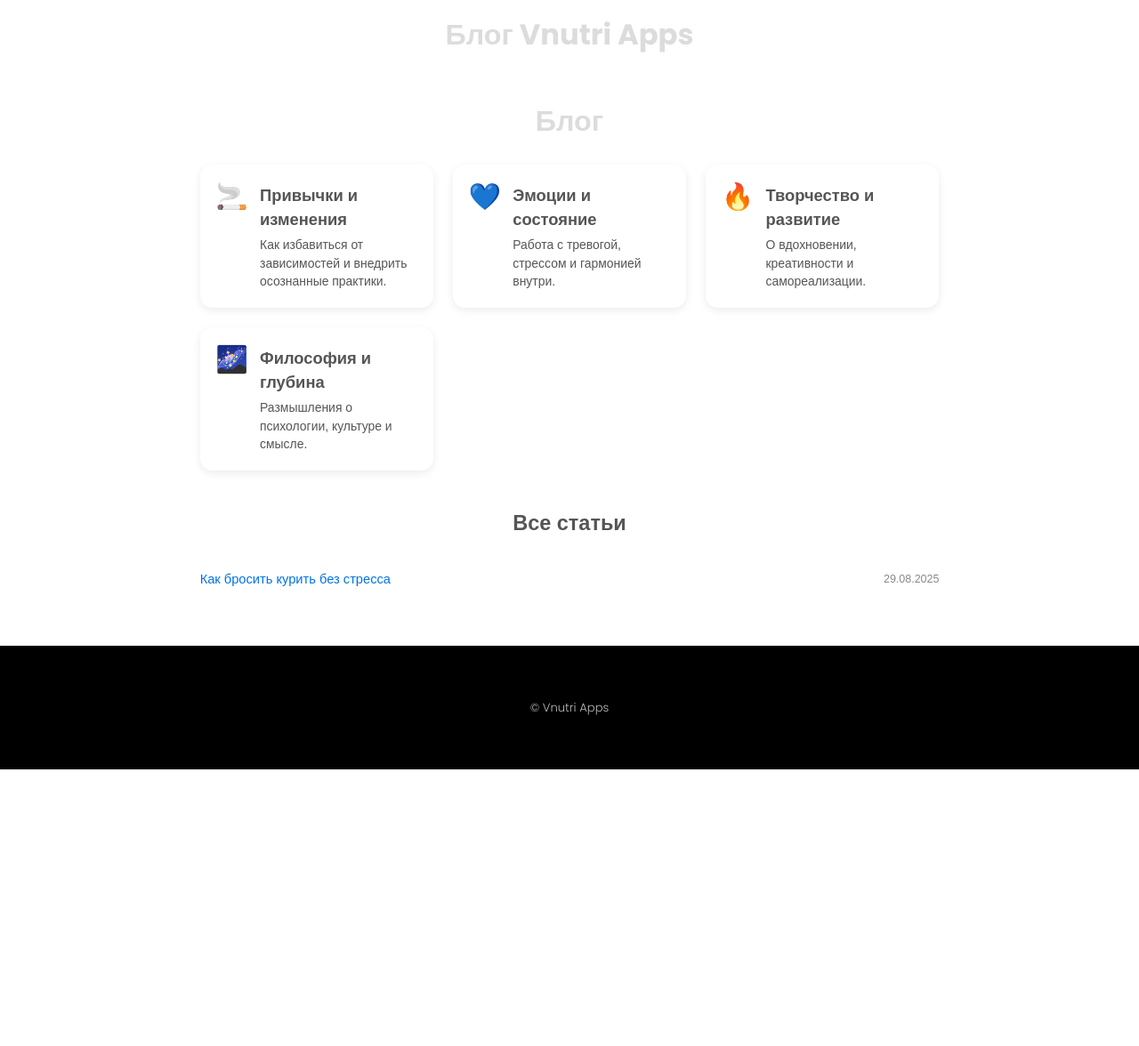
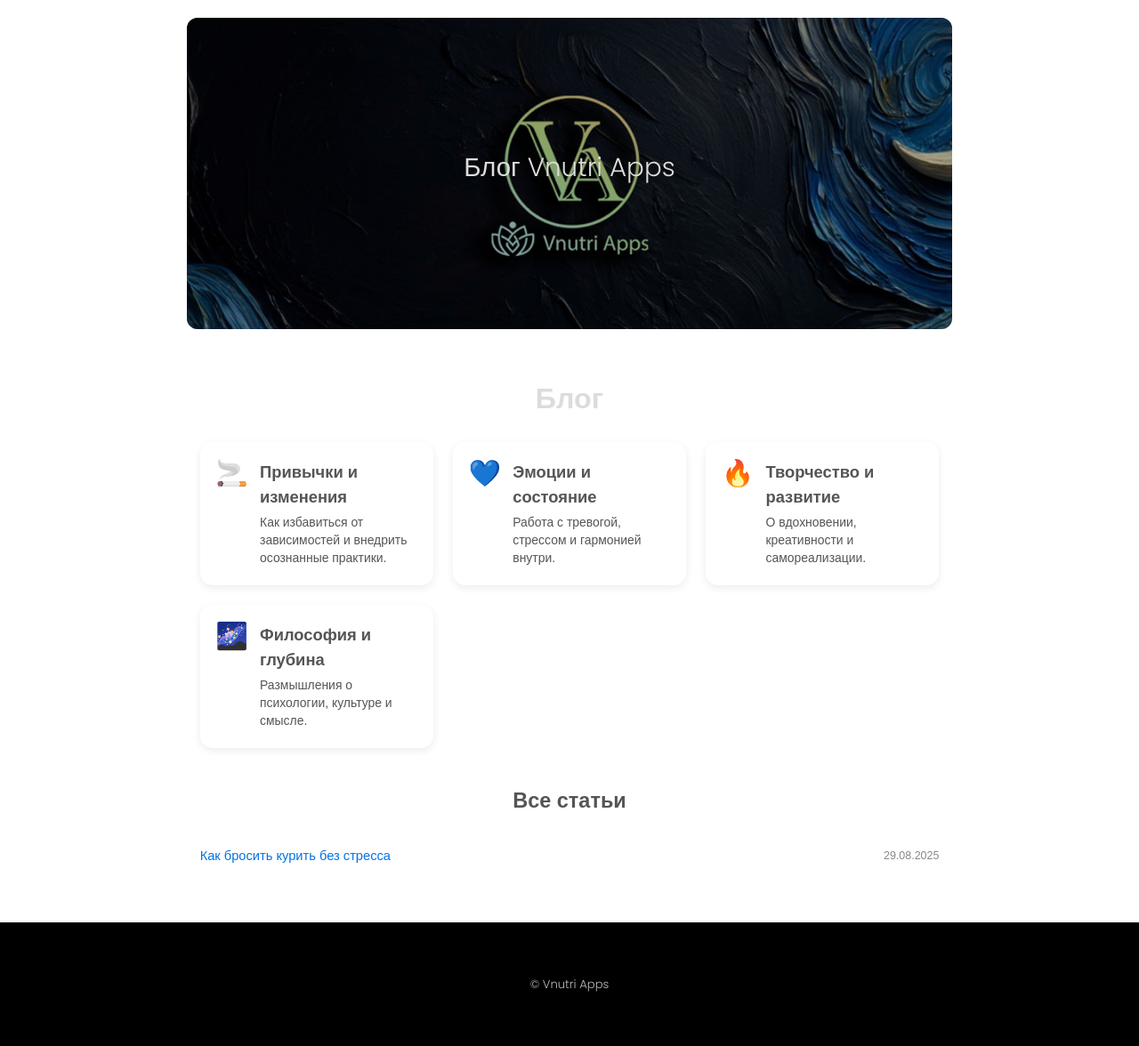
Before and after one commit to Nikmi101/stab-domen, a Jekyll site: the page built from blog/index.html, in a window 1280 px wide. Shown: the whole page at 89% size. Built offline with Jekyll 4.4.1, drawn with Linux system fonts in a browser that asks for light colours; before the commit the page ends 900 px from its top, so only the background shows below that.

Commit message:
Update default.html

```diff
--- a/_layouts/default.html
+++ b/_layouts/default.html
@@ -13,17 +13,17 @@
   <meta property="og:description" content="{{ page.description | default: site.description }}">
   <meta property="og:type" content="article">
   <meta property="og:url" content="{{ page.url | absolute_url }}">
-  {% if page.banner_image %}
-  <meta property="og:image" content="{{ page.banner_image | absolute_url }}">
-  <meta property="og:image:alt" content="{{ page.banner_alt | default: page.title }}">
+  {% if page.banner.image %}
+  <meta property="og:image" content="{{ page.banner.image | absolute_url }}">
+  <meta property="og:image:alt" content="{{ page.banner.alt | default: page.title }}">
   {% endif %}
 
   <!-- Twitter Card -->
   <meta name="twitter:card" content="summary_large_image">
   <meta name="twitter:title" content="{{ page.title }} — Vnutri Apps">
   <meta name="twitter:description" content="{{ page.description | default: site.description }}">
-  {% if page.banner_image %}
-  <meta name="twitter:image" content="{{ page.banner_image | absolute_url }}">
+  {% if page.banner.image %}
+  <meta name="twitter:image" content="{{ page.banner.image | absolute_url }}">
   {% endif %}
 
   <!-- CSS -->
@@ -44,8 +44,8 @@
 
   <main class="wrapper" style="max-width:900px;margin:0 auto;padding:20px;">
     <!-- Хедер-баннер статьи -->
-    {% if page.banner_image %}
-    <div class="blog-header-banner" style="background-image: url('{{ page.banner_image | absolute_url }}');">
+    {% if page.banner.image %}
+    <div class="blog-header-banner" style="background-image: url('{{ page.banner.image | absolute_url }}');">
       <h1>{{ page.title }}</h1>
     </div>
     {% else %}
```
